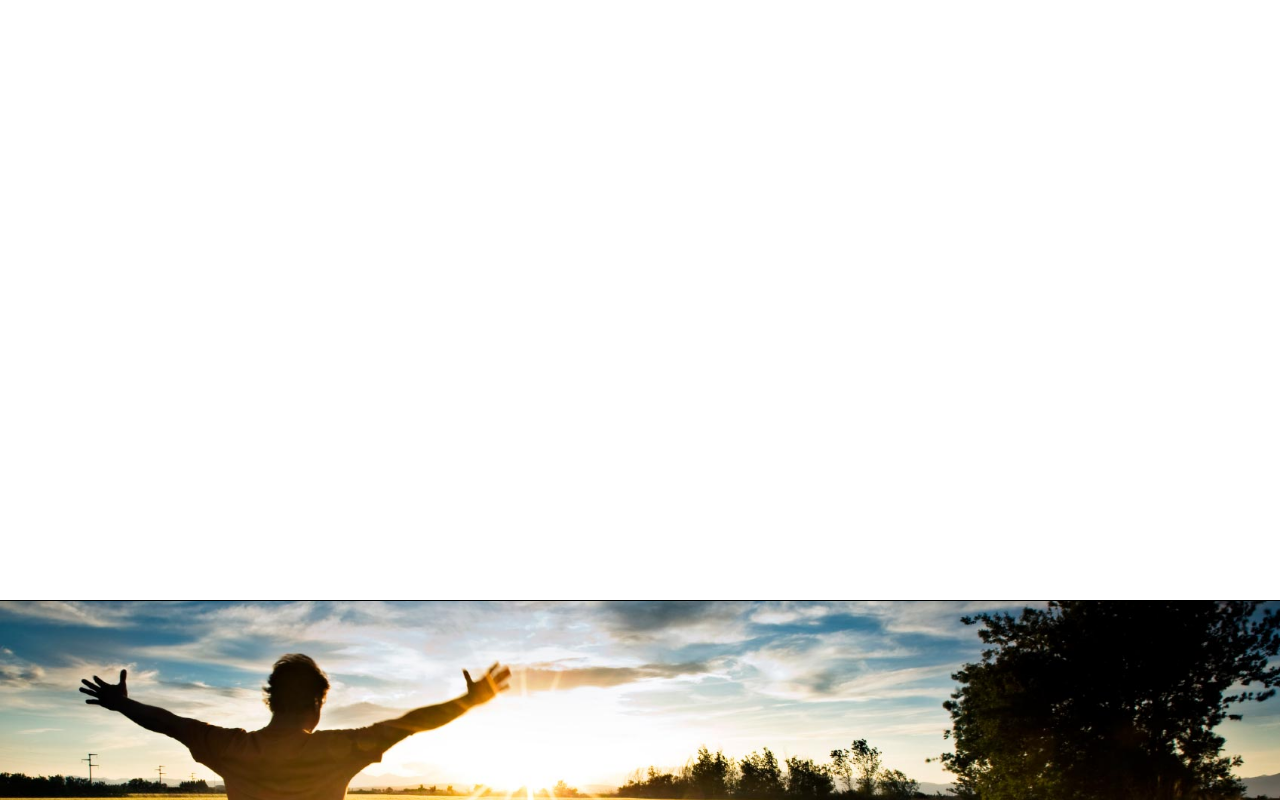
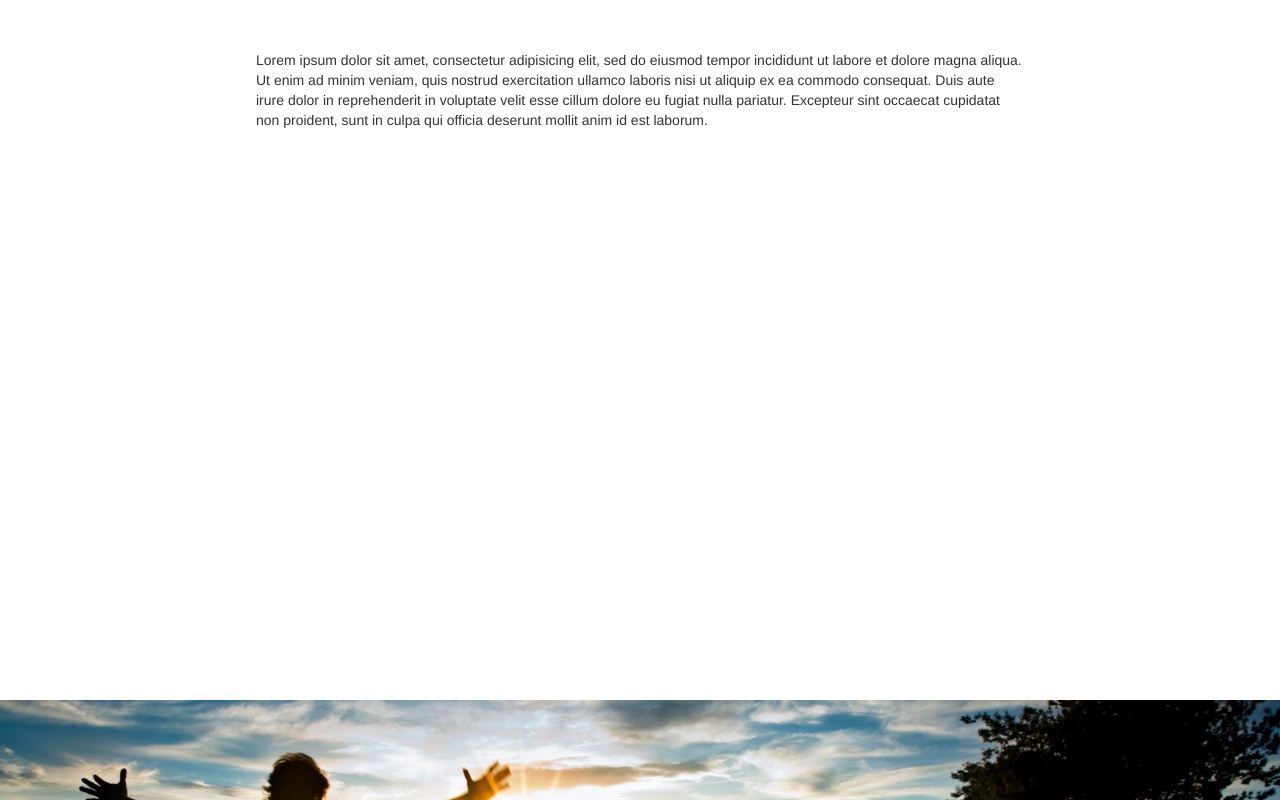
Before and after one commit to krunalrasik/new-ebay, a plain HTML site: page index.html in a window 1280 px wide. Shown: the top 800 px of the page. Drawn offline with Linux system fonts and the light colour scheme.

Commit message:
Make a container (which is 60% wide and has margins on the side set as auto) for the body content.

```diff
--- a/assets/css/style.less
+++ b/assets/css/style.less
@@ -41,7 +41,11 @@ a:hover {
 div {
   height: 600px;
   background-attachment:fixed;
-  border-bottom: 1px solid black;
+}
+
+.container {
+  width: 60%;
+  margin: 50px auto;
 }
 
 
--- a/index.html
+++ b/index.html
@@ -14,8 +14,8 @@
     <script src="/assets/js/less-1.3.0.min.js" type="text/javascript"></script>
   </head>
   <body>
-    <div>
-
+    <div class="container">
+        Lorem ipsum dolor sit amet, consectetur adipisicing elit, sed do eiusmod tempor incididunt ut labore et dolore magna aliqua. Ut enim ad minim veniam, quis nostrud exercitation ullamco laboris nisi ut aliquip ex ea commodo consequat. Duis aute irure dolor in reprehenderit in voluptate velit esse cillum dolore eu fugiat nulla pariatur. Excepteur sint occaecat cupidatat non proident, sunt in culpa qui officia deserunt mollit anim id est laborum.
     </div>
     <div class="bg1"></div>
     <div>
```
